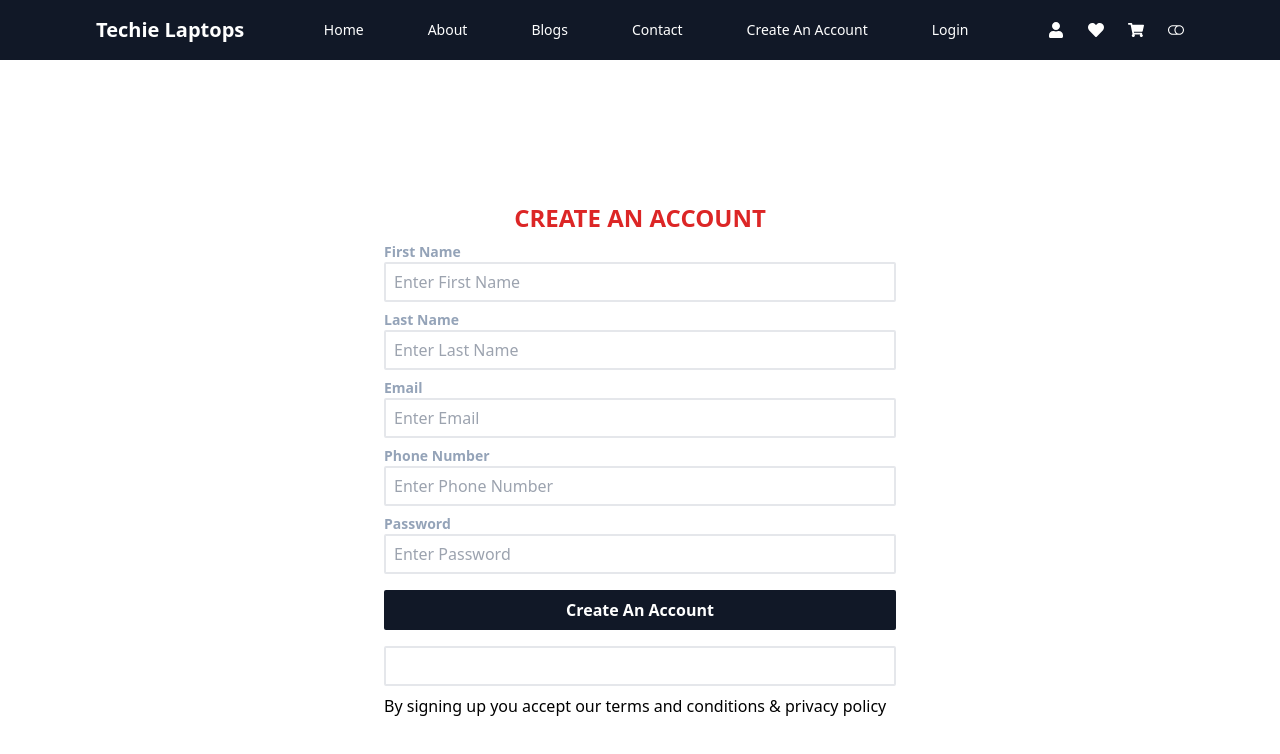
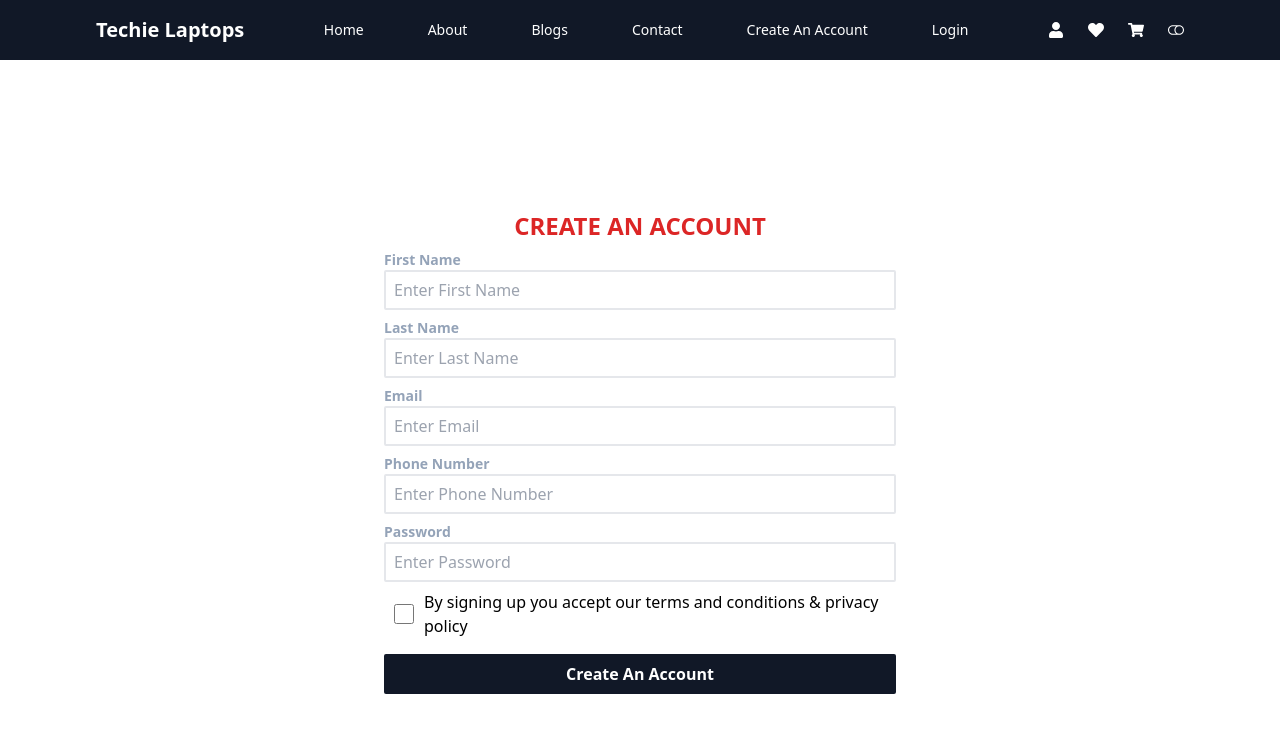
Before and after one commit to Kene10-codes/laptops-showroom, a React (Create React App) app in the folder client/: page /create-account in a window 1280 px wide. Shown: the top 754 px of the page. Built offline with nearby package versions, Linux system fonts and the light colour scheme.

Commit message:
Styling the registeration page

```diff
--- a/client/src/components/input.js
+++ b/client/src/components/input.js
@@ -16,7 +16,7 @@ export default function ReusableInput({
                 {label}
             </label>
             <input
-                className="rounded-sm border-2 border-inherit pr-4 pl-2 w-full h-10"
+                className="rounded-sm border-2 border-inherit pr-4 pl-2 w-full h-10 outline-slate-50"
                 type={type}
                 id={otherProps.id}
                 value={value}
--- a/client/src/pages/register.js
+++ b/client/src/pages/register.js
@@ -92,17 +92,13 @@ const Register = () => {
                         error={error ? 'Password is required' : ''}
                         required
                     />
-                    <ReusableButton
-                        handleSubmit={handleSubmit}
-                        value={'Create An Account'}
-                    />
 
-                    {success ? <h4>User successfully registerd</h4> : ''}
-                    <span>
+                    <div className="flex flex-row justify-center items-center">
                         <ReusableInput
-                            type="checked"
+                            type="checkbox"
                             value={password}
                             handleChange={handleChange}
+                            className="border-1 pr-0 w-10 h-5"
                             error={
                                 error
                                     ? 'Click on Accept Terms And Condition'
@@ -110,11 +106,19 @@ const Register = () => {
                             }
                             required
                         />{' '}
-                        By signing up you accept our{' '}
-                        <Link to="terms-condition">
-                            terms and conditions & privacy policy
-                        </Link>
-                    </span>
+                        <span>
+                            By signing up you accept our{' '}
+                            <Link to="terms-condition">
+                                terms and conditions & privacy policy
+                            </Link>
+                        </span>
+                    </div>
+
+                    <ReusableButton
+                        handleSubmit={handleSubmit}
+                        value={'Create An Account'}
+                    />
+                    {success ? <h4>User successfully registerd</h4> : ''}
                 </div>
             </div>
         </div>
```
